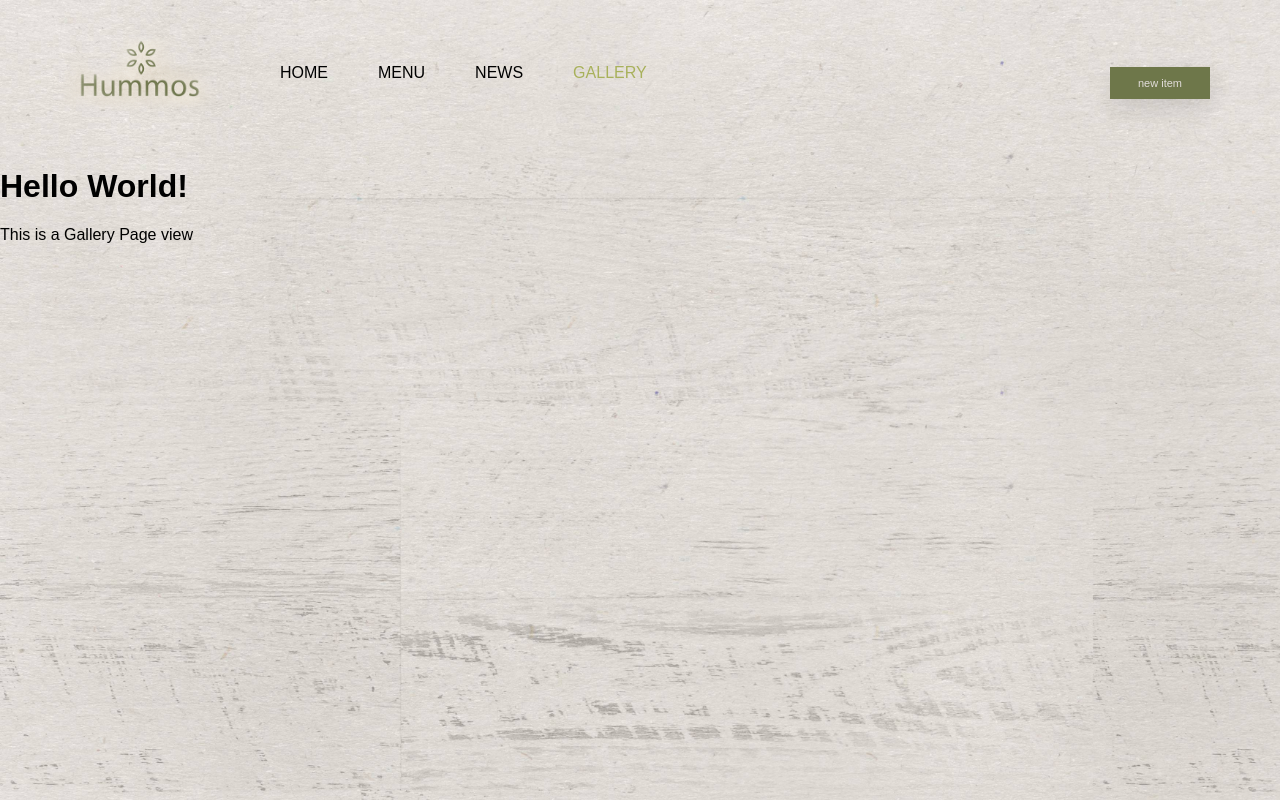
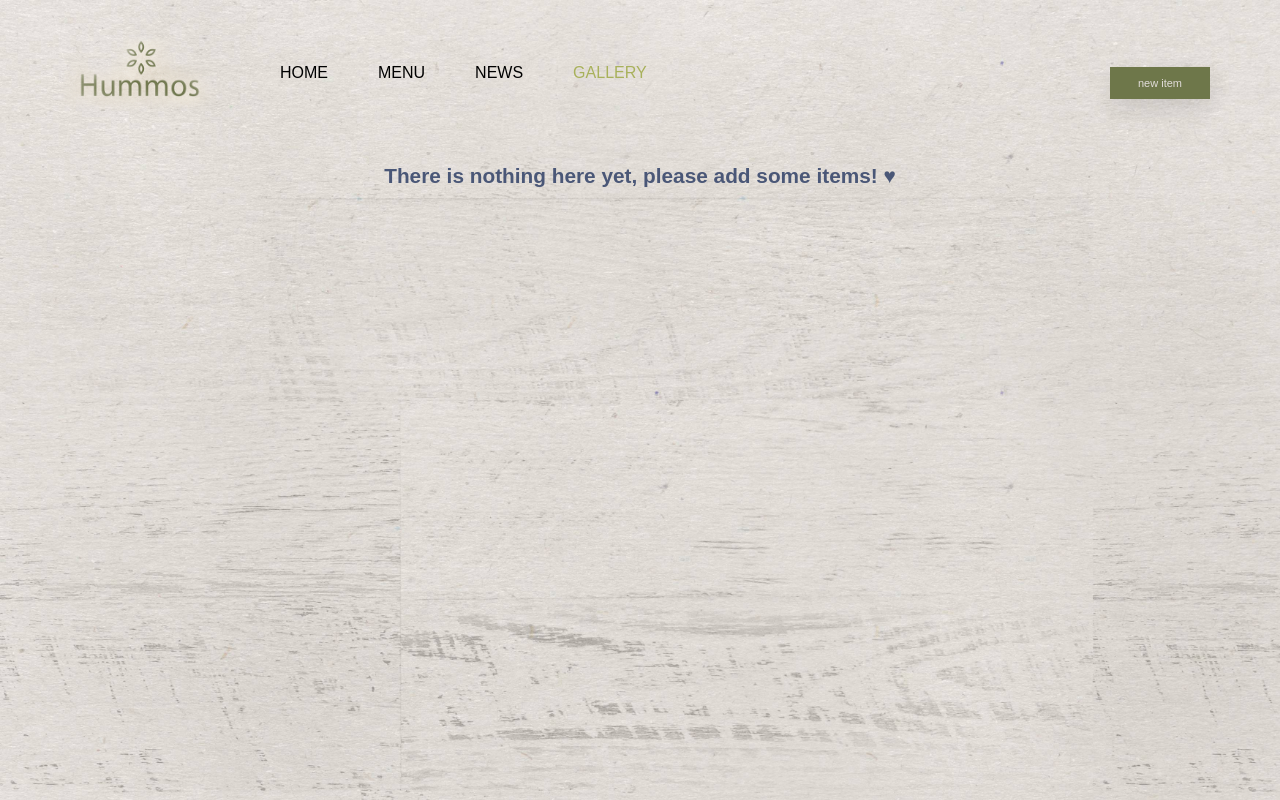
Before and after one commit to halahasz/React-Restaurant-App, a React (Create React App) app: page /gallery in a window 1280 px wide. Built offline with nearby package versions, Linux system fonts and the light colour scheme; a web font is replaced by a local one.

Commit message:
Added  displaying items depending on category selected

```diff
--- a/src/App.js
+++ b/src/App.js
@@ -49,7 +49,6 @@ class App extends React.Component {
       <BrowserRouter>
         <AppContext.Provider value={contextElements}>
           <Header openModalFn={this.openModal} />
-          <h1>Hello World!</h1>
           <Switch>
             <Route exact path="/" component={HomePage} />
             <Route path="/menu" component={MenuPage} />
--- a/src/components/List/List.js
+++ b/src/components/List/List.js
@@ -2,12 +2,18 @@ import React from "react";
 import MenuItem from "./ListItem ";
 import styles from "./List.module.scss";
 
-const List = (props) => (
-  <ul className={styles.wrapper}>
-    {props.items.map(item => (
-      <MenuItem key={item.title} {...item} />
-    ))}
-  </ul>
+const List = items => (
+  <>
+    {items.length ? (
+      <ul className={styles.wrapper}>
+        {items.map(item => (
+          <MenuItem key={item.title} {...item} />
+        ))}
+      </ul>
+    ) : (
+      <h2 className={styles.noItems}>There is nothing here yet, please add some items! &hearts;</h2>
+    )}
+  </>
 );
 
 export default List;
--- a/src/components/List/List.module.scss
+++ b/src/components/List/List.module.scss
@@ -3,3 +3,8 @@
   margin: 100px auto 0;
   padding-left: 0;
 }
+.noItems {
+  font-size: 1.3rem;
+  color: #4a5777;
+  text-align: center;
+}
--- a/src/components/List/ListItem .js
+++ b/src/components/List/ListItem .js
@@ -15,10 +15,10 @@ const MenuItem = ({ image, title, price, ingredients }) => {
       />
       <div>
         <Title>{title}</Title>
-        <span className={styles.menuItem__price}>
+        {price && <span className={styles.menuItem__price}>
           <span className={styles.menuItem__dots}> . . . . . </span>
           {price}
-        </span>
+        </span>}
         <p className={styles.menuItem__ingredients}>{ingredients}</p>
       </div>
     </li>
--- a/src/index.css
+++ b/src/index.css
@@ -12,7 +12,3 @@ body {
   background-size: cover;
   background-color: #d0cbc6;
 }
-
-*:active, *:focus {
-
-}
--- a/src/pages/GalleryPage/GalleryPage.js
+++ b/src/pages/GalleryPage/GalleryPage.js
@@ -1,7 +1,11 @@
 import React from 'react';
+import AppContex from '../../context'
+import List from "../../components/List/List"
 
 const GalleryPage = () => (
-  <p>This is a Gallery Page view</p>
+  <AppContex.Consumer>
+    {(context) => (<List items={context.gallery} />)}
+  </AppContex.Consumer>
 );
 
 export default GalleryPage;
--- a/src/pages/MenuPage/MenuPage.js
+++ b/src/pages/MenuPage/MenuPage.js
@@ -1,7 +1,11 @@
 import React from 'react';
+import AppContex from '../../context'
+import List from "../../components/List/List"
 
 const MenuPage = () => (
-  <p>This is a Menu Page view</p>
+  <AppContex.Consumer>
+    {(context) => (<List items={context.menu} />)}
+  </AppContex.Consumer>
 );
 
 export default MenuPage;
--- a/src/pages/NewsPage/NewsPage.js
+++ b/src/pages/NewsPage/NewsPage.js
@@ -1,7 +1,11 @@
 import React from 'react';
+import AppContex from '../../context'
+import List from "../../components/List/List"
 
 const NewsPage = () => (
-  <p>This is a News Page view</p>
+  <AppContex.Consumer>
+    {(context) => (<List items={context.news} />)}
+  </AppContex.Consumer>
 );
 
 export default NewsPage;
```
